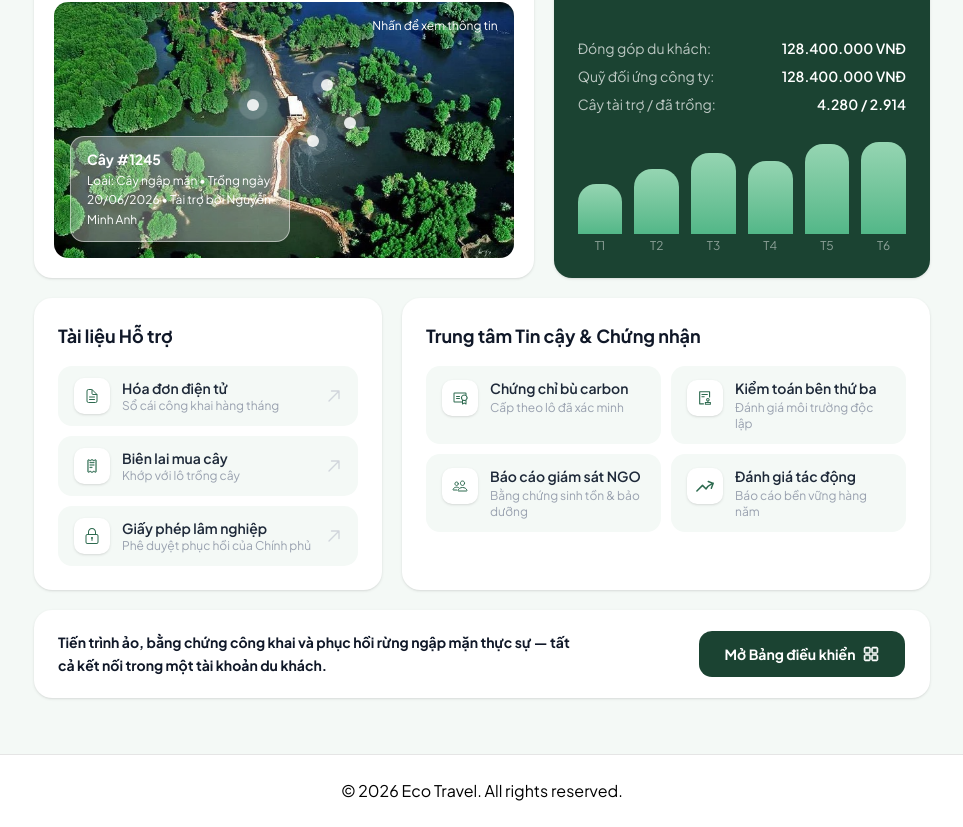
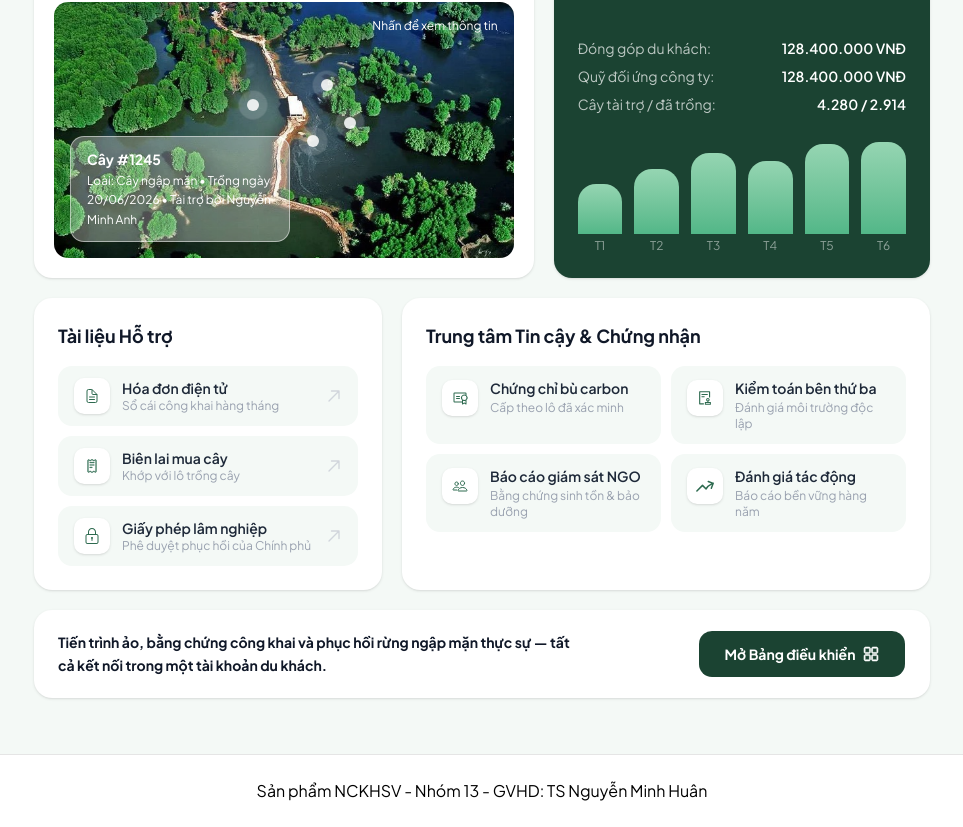
Before and after one commit to NToan324/eco-travel-web, a Next.js app: page / in a window 1280 px wide. Shown: the part 2924-3751 px from the top of the page, without its empty margins (158-1121 px from the left). Built offline with nearby package versions, Linux system fonts and the light colour scheme.

Commit message:
[FiX]: footer

```diff
--- a/components/Footer.tsx
+++ b/components/Footer.tsx
@@ -4,7 +4,7 @@ export default function Footer() {
   return (
     <footer className="w-full bg-white text-black border-t py-6 mt-auto">
       <div className="max-w-6xl mx-auto text-center">
-        <p>© {new Date().getFullYear()} Eco Travel. All rights reserved.</p>
+        <p>Sản phẩm NCKHSV - Nhóm 13 - GVHD: TS Nguyễn Minh Huân</p>
       </div>
     </footer>
   );
```
